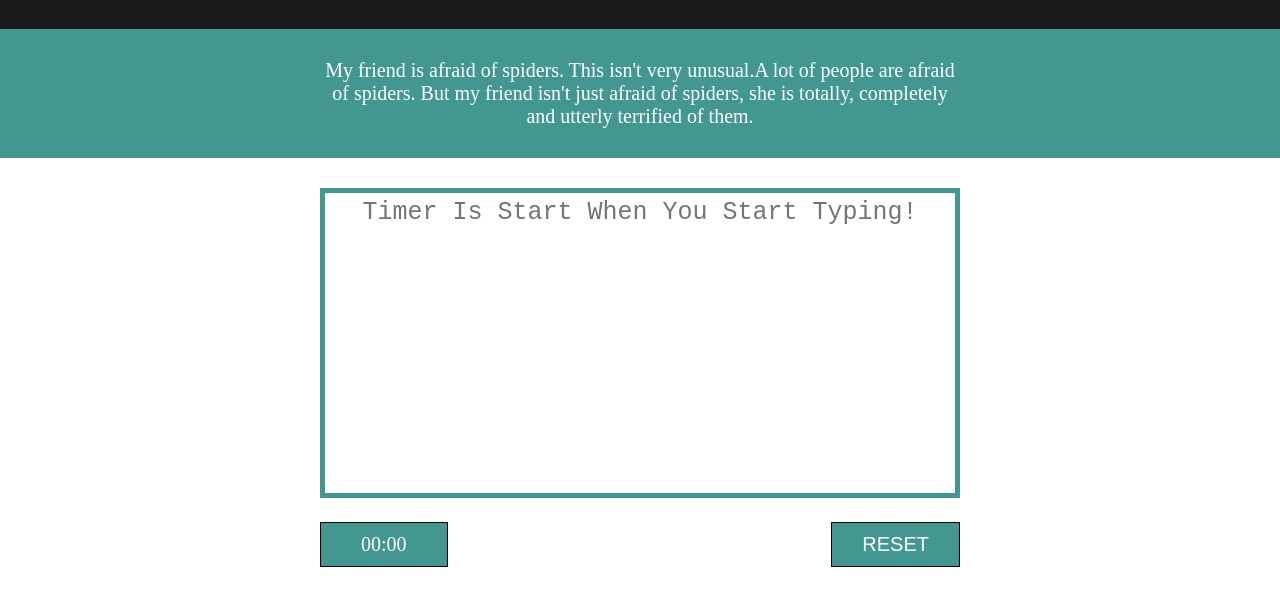
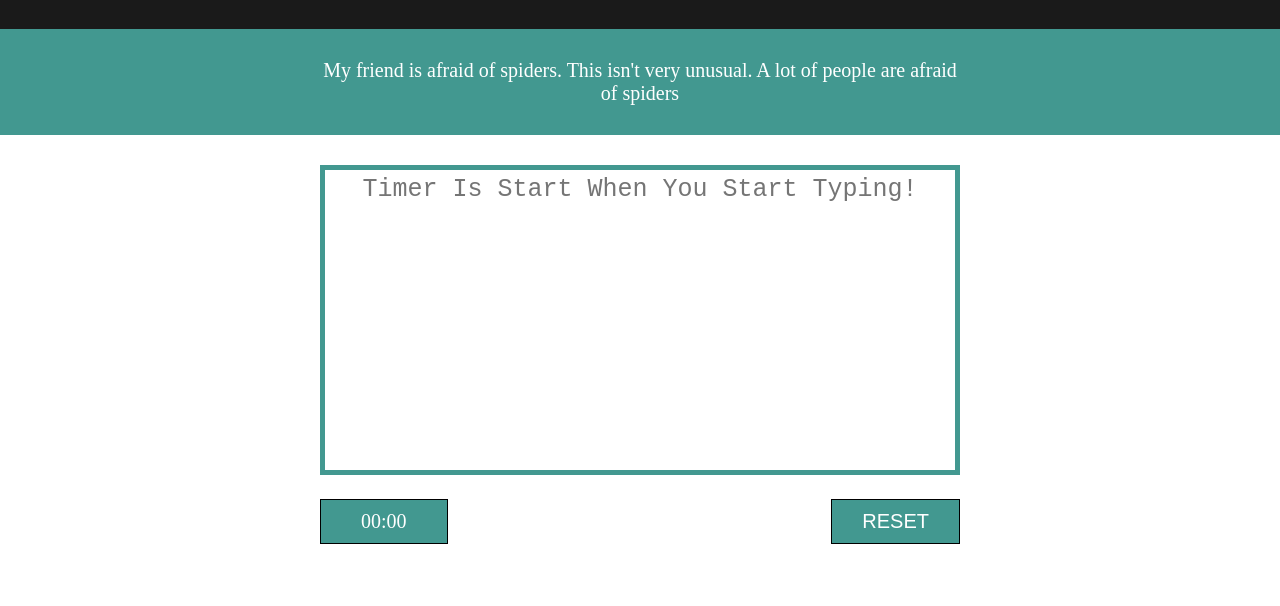
Before and after one commit to ajaypra0518/typewriter, a plain HTML site: page index.html in a window 1280 px wide. Shown: the part 68-674 px from the top of the page. Drawn offline with Linux system fonts and the light colour scheme.

Commit message:
Update index.html

```diff
--- a/index.html
+++ b/index.html
@@ -118,8 +118,8 @@
     </div>
 
     <div style="text-align: center; margin-top: 30px;">
-        <textarea name="" id="text1" cols="30" rows="10" onfocus='this.placeholder=""' onblur="this.placeholder='Timer Is Start When You Start Typing!'"
-            placeholder="Timer Is Start When You Start Typing!"  oncopy="return false" ondrag="return false" ondrop="return false" onpaste="return false"></textarea>
+        <textarea  id="text1" cols="30" rows="10" onfocus='this.placeholder=""' onblur="this.placeholder='Timer Is Start When You Start Typing!'"
+            placeholder="Timer Is Start When You Start Typing!" onpaste="return false" oncopy="return false" ondrag="return false" ondrop="return false"></textarea>
     </div>
 
     <div class="timebtn">
@@ -129,7 +129,8 @@
         <div class="reset"> <button class="statrbtn" onclick="reset()">RESET</button></div>
     </div>
 
-</body>
+
+
 
 <script>
 
@@ -141,13 +142,13 @@
     var wpm;
     var totsec;
     var c=0;
-    var a1 = "My friend is afraid of spiders. This isn't very unusual.A lot of people are afraid of spiders. But my friend isn't just afraid of spiders, she is totally, completely and utterly terrified of them."
-    var a2="Alberto took one look at his new neighbours and knew that his life was going to get more difficult. There they were, two of them, as big and as noisy as their car – and smelly and stupid as well."
-    var a3="I looked at my watch and saw that it was going backwards. 'That's OK,' I was thinking. 'If my watch is going backwards, then it means that it's early, so I'm not late for work at all."
-    var a4="It is the 22nd century and the world is very different. With new technologies, people can have the bodies that they want. See what happens when Mr Smith decides to change his body. "
-    var a5="Scarlett is twelve years old and is trying to understand the world around her. She asks questions about everything, all the time. She also says that she already knows five languages."
-    var a6="Henry is an astronomer. He is very excited because he thinks he might have discovered the beginning of a new star. But then he gets even more exciting news."
-    var a7="Nikos was an ordinary man. One thing that he did not believe in was superstition. But when so many things that are meant to cause bad luck started bringing him good luck, he began to wonder."
+    var a1 = "My friend is afraid of spiders. This isn't very unusual. A lot of people are afraid of spiders "
+    var a2="Alberto took one look at his new neighbours and knew that his life was going to get more difficult"
+    var a3="I looked at my watch and saw that it was going backwards. I was thinking. If my watch is going backwards"
+    var a4="It is the 22nd century and the world is very different. With new technologies, people can have the bodies that they want  "
+    var a5="Scarlett is twelve years old and is trying to understand the world around her. She asks questions about everything, all the time"
+    var a6="Henry is an astronomer. He is very excited because he thinks he might have discovered the beginning of a new star"
+    var a7="Nikos was an ordinary man. One thing that he did not believe in was superstition "
     a =[a1,a2,a3,a4,a5,a6,a7];
    function myfun1(){
 
@@ -246,4 +247,7 @@
 
 </script>
 
+</body>
+
+
 </html>
```
